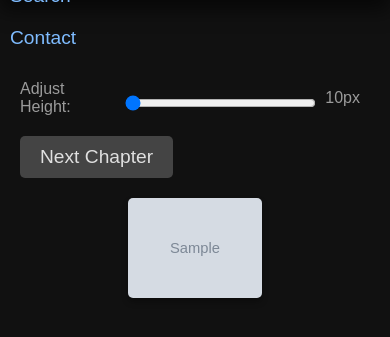
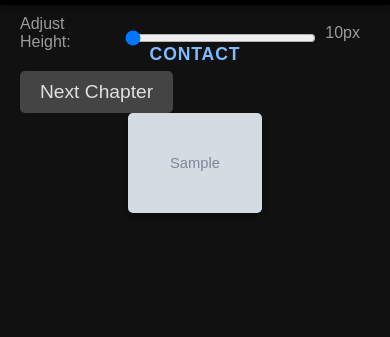
Before and after one commit to Bernso/FreeMangaWebsite, a Flask app: template templates/manga_reader.html in a window 390 px wide. Shown: the top 337 px of the page. Run offline with Flask 3, Linux system fonts and the light colour scheme; the template is opened without the code that fills it: most values are stand-ins (such as "Sample title", 1, 10 or a date in 2020); grey boxes marked "Sample" are stand-in pictures.

Commit message:
Changes: - Added progress bar - Changed css for header

```diff
--- a/static/mangaStyle.css
+++ b/static/mangaStyle.css
@@ -338,32 +338,31 @@ input[type="range"]::-moz-range-thumb {
 
 /* Header Styles */
 .main-header {
-    background: linear-gradient(to right, #1a1a1a, #333); /* Gradient background */
+    background: #1a1a1a 0%;
     height: var(--header-height);
     display: flex;
     align-items: center;
-    justify-content: space-between; /* Evenly space items */
+    justify-content: space-between;
     position: fixed;
     top: 0;
     width: 100%;
     z-index: 1000;
-    transition: top 0.5s ease;
-    box-shadow: 0px 10px 20px rgba(0, 0, 0, 0.6);
-    padding: 0 20px; /* Padding for better spacing */
+    transition: top 0.3s ease, background 0.3s ease;
+    box-shadow: 0 4px 12px rgba(0, 0, 0, 0.8); /* Softer, yet pronounced shadow */
+    padding: 0 30px; /* Increased padding for better spacing */
 }
 
 .main-header nav {
+    flex-grow: 1; /* Allow nav to grow and occupy available space */
     display: flex;
-    flex-grow: 1; /* Allow nav to grow and occupy available space */
+    justify-content: center;
 }
 
 .main-header nav ul {
     list-style: none;
     display: flex;
-    margin-left: 15%;
+    gap: 20px; /* Add consistent spacing between items */
     align-items: center;
-    justify-content: space-between; /* Spread items across the nav */
-    width: 70%;
     margin: 0;
     padding: 0;
 }
@@ -374,15 +373,18 @@ input[type="range"]::-moz-range-thumb {
 
 .main-header nav ul li a {
     color: var(--link-color);
-    font-size: 1.2em;
-    font-weight: 500; /* Medium weight for emphasis */
-    text-decoration: none;
+    font-size: 1.1em; /* Slightly smaller for a modern look */
+    font-weight: 600; /* Slightly bolder for emphasis */
+    text-transform: uppercase; /* Uppercase text for navigation */
+    letter-spacing: 0.05em; /* Space out letters slightly */
+    padding: 10px 15px; /* Add padding to make it easier to click */
     transition: color 0.3s ease, transform 0.3s ease;
 }
 
 .main-header nav ul li a:hover {
     color: var(--link-hover-color);
-    transform: scale(1.05); /* Slightly enlarge on hover */
+    border-radius: 8px; /* Rounded corners for hover state */
+    transform: scale(1.1); /* Slightly enlarge on hover */
 }
 
 .main-header nav ul li::after {
@@ -391,7 +393,7 @@ input[type="range"]::-moz-range-thumb {
     bottom: -5px; /* Position under the text */
     left: 0;
     right: 0;
-    height: 3px;
+    height: 2px; /* Thinner underline */
     background: var(--link-hover-color);
     transform: scaleX(0);
     transform-origin: bottom right;
@@ -411,30 +413,45 @@ input[type="range"]::-moz-range-thumb {
 /* Responsive Design */
 @media (max-width: 768px) {
     .main-header {
-        padding: 0 10px; /* Less padding on smaller screens */
+        padding: 0 20px; /* Less padding on smaller screens */
     }
 
     .main-header nav ul {
         flex-direction: column;
-        align-items: flex-start;
+        align-items: center;
+        gap: 15px;
     }
 
-    .main-header nav ul li {
-        margin-bottom: 10px;
-    }
-
-    .main-header nav ul li:last-child {
-        margin-bottom: 0;
+    .main-header nav ul li a {
+        padding: 8px 12px; /* Adjust padding for smaller screens */
     }
 }
 
-
 /* Adjust container and content to account for header */
 .container {
-    padding-top: calc(var(--header-height) + 20px);
+    padding-top: 15px;
 }
+
 
 /* Hidden header state */
 .header-hidden {
     top: -60px; /* Hide the header */
 }
+
+/* Progress Bar Styles */
+.progress-container {
+    position: fixed;
+    top: 0px;
+    left: 0;
+    width: 100%;
+    height: 5px;
+    background: #000000; /* Background of the progress container */
+    z-index: 1000;
+}
+
+#progress-bar {
+    height: 100%;
+    background: linear-gradient(140deg, var(--background-dark), var(--link-color)) ; /* Color of the progress bar */
+    width: 0;
+    transition: width 0.3s ease; /* Smooth transition */
+}
--- a/templates/manga_details.html
+++ b/templates/manga_details.html
@@ -5,6 +5,7 @@
     <meta name="viewport" content="width=device-width, initial-scale=1.0">
     <title>{{ manga_name }}</title>
     <link rel="stylesheet" href="{{ url_for('static', filename='mangaStyle.css') }}">
+    <link rel="icon" href="{{ url_for('static', filename='fav.png') }}" type="image/png">
 </head>
 <body>
     {% include 'header.html' %}
--- a/templates/manga_reader.html
+++ b/templates/manga_reader.html
@@ -5,10 +5,13 @@
     <meta name="viewport" content="width=device-width, initial-scale=1.0">
     <title>{{ chapter_name }}</title>
     <link rel="stylesheet" href="{{ url_for('static', filename='mangaStyle.css') }}">
+    <link rel="icon" href="{{ url_for('static', filename='fav.png') }}" type="image/png">
 </head>
 <body>
     {% include 'header.html' %}
-
+    <div class="progress-container">
+        <div id="progress-bar"></div>
+    </div>
 
     <div class="container" style='background: var(--background-light)'>
         <div class="controls">
@@ -25,11 +28,11 @@
             {% endif %}
         </div>
 
-
-    </div>
-<div class="manga-viewer unselectable">
+        <div class="manga-viewer unselectable">
             <img id="manga-panel" src="{{ images[0] }}" alt="Manga Panel">
         </div>
+    </div>
+
     <script>
         document.addEventListener('DOMContentLoaded', function() {
             const images = {{ images|tojson }};
@@ -45,11 +48,19 @@
                 heightSlider.value = savedHeight;
             }
 
+            function updateProgressBar() {
+                const progressBar = document.getElementById('progress-bar');
+                const progress = ((currentImageIndex + 1) / images.length) * 100;
+                progressBar.style.width = progress + '%';
+            }
+
             function updateImage() {
                 if (images.length > 0) {
                     mangaPanel.src = images[currentImageIndex];
+                    updateProgressBar(); // Update the progress bar whenever the image changes
                 }
             }
+
 
             function adjustHeight() {
                 const maxHeight = window.innerHeight - document.querySelector('.controls').offsetHeight - document.querySelector('.chapter-navigation').offsetHeight;
--- a/templates/manga_reader_home.html
+++ b/templates/manga_reader_home.html
@@ -5,6 +5,7 @@
     <meta name="viewport" content="width=device-width, initial-scale=1.0">
     <title>Manga Reader</title>
     <link rel="stylesheet" href="{{ url_for('static', filename='mangaStyle.css') }}">
+    <link rel="icon" href="{{ url_for('static', filename='fav.png') }}" type="image/png">
 </head>
 <body>
     {% include 'header.html' %}
```
